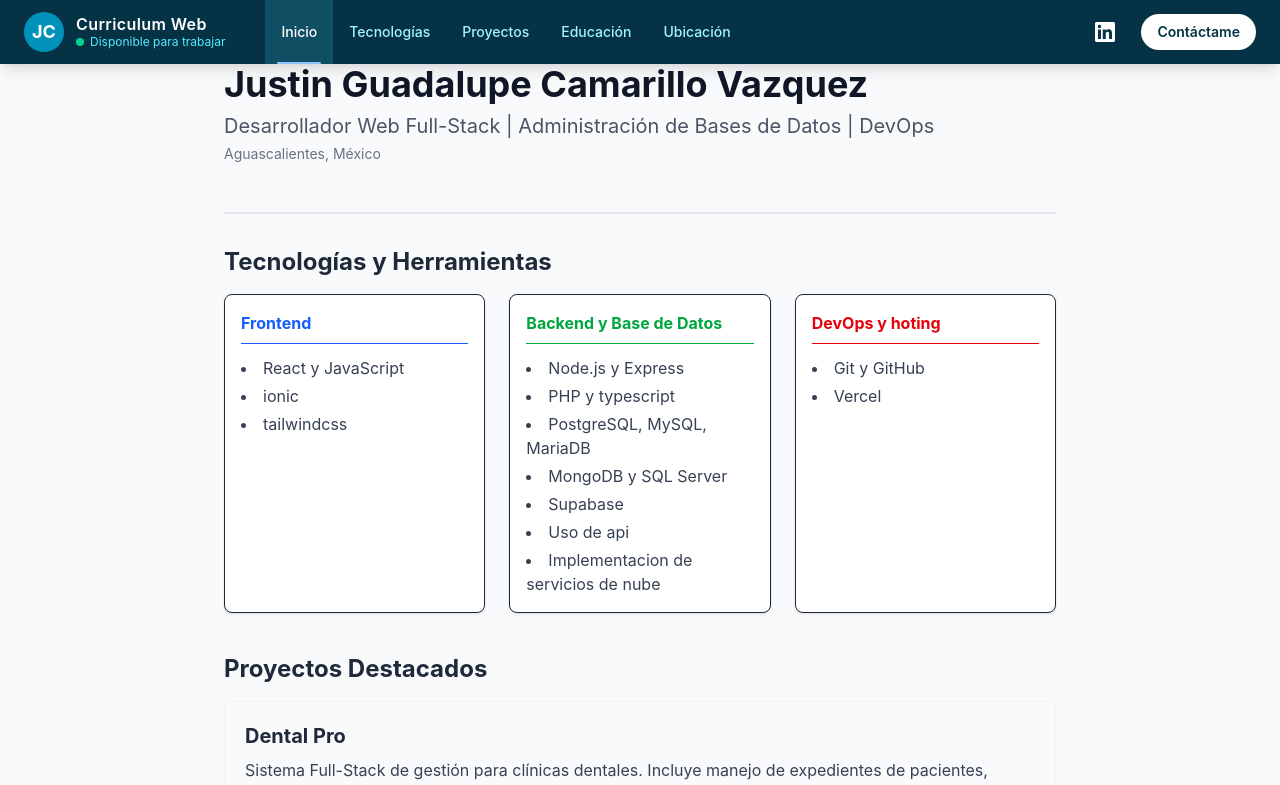
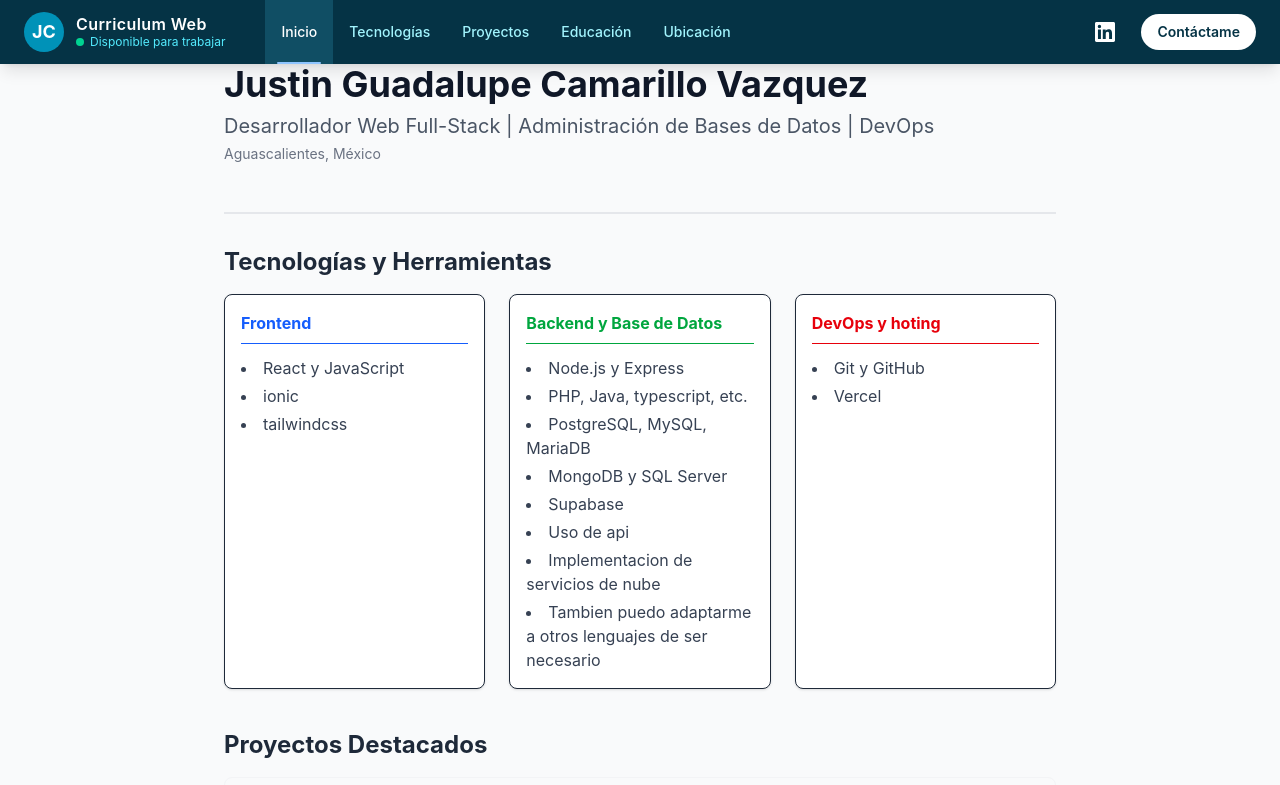
Before and after one commit to Justin15-x/Justin_CV, a React (Vite) app: page / in a window 1280 px wide. Shown: the top 785 px of the page. Built offline with nearby package versions, Linux system fonts and the light colour scheme.

Commit message:
Modificacion de skills

```diff
--- a/src/components/Skills.jsx
+++ b/src/components/Skills.jsx
@@ -19,13 +19,13 @@ function Skills() {
             <h3 className="font-bold text-green-600 border-b pb-2 mb-3">Backend y Base de Datos</h3>
             <ul className="list-disc list-inside text-gray-700 space-y-1">
               <li>Node.js y Express</li>
-              <li>PHP y typescript</li>
+              <li>PHP, Java, typescript, etc.</li>
               <li>PostgreSQL, MySQL, MariaDB</li>
               <li>MongoDB y SQL Server</li>
               <li>Supabase</li>
               <li>Uso de api</li>
               <li>Implementacion de servicios de nube</li>
-
+              <li>Tambien puedo adaptarme a otros lenguajes de ser necesario</li>
             </ul>
           </div>
           <div className="bg-white p-4 rounded-lg shadow-sm border">
```
